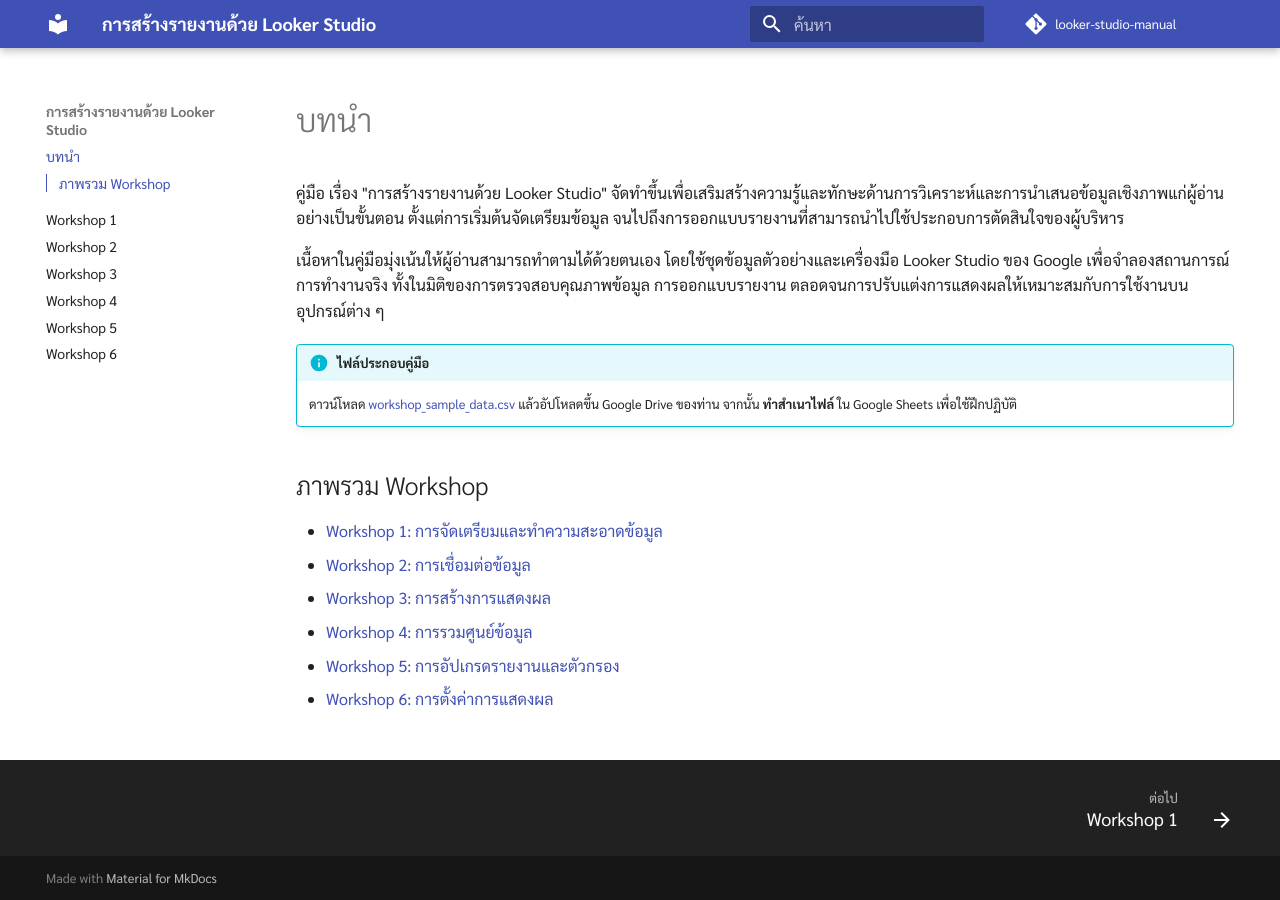
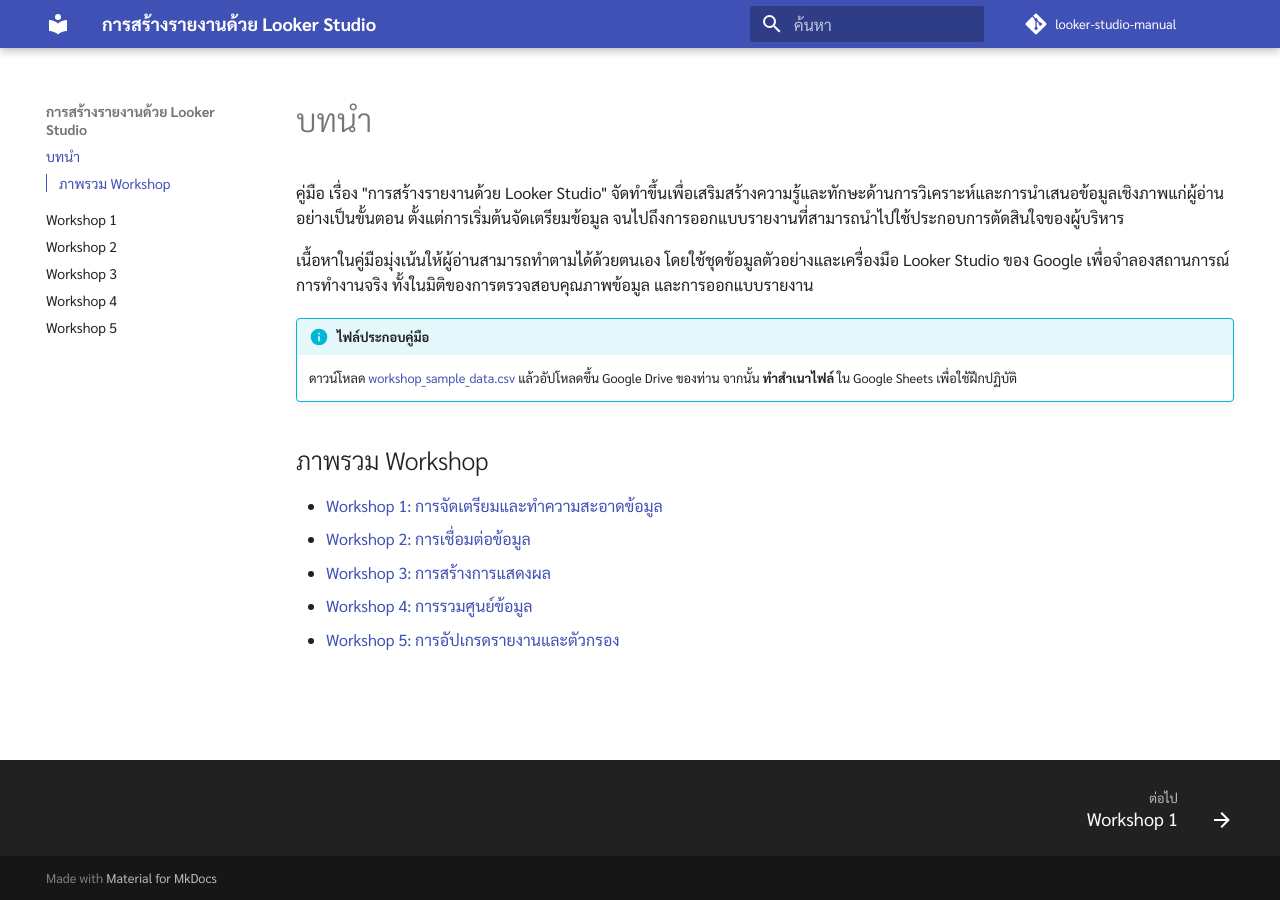
Before and after one commit to weeix/looker-studio-manual, an MkDocs documentation site: the page built from docs/index.md, in a window 1280 px wide. Built offline with MkDocs 1.6.1 and Material for MkDocs 9.7.7, drawn with Linux system fonts in a browser that asks for light colours; comment, search, counter and statistics services are not loaded.

Commit message:
delete the workshop about responsive layout

```diff
--- a/docs/index.md
+++ b/docs/index.md
@@ -2,7 +2,7 @@
 
 คู่มือ เรื่อง "การสร้างรายงานด้วย Looker Studio" จัดทำขึ้นเพื่อเสริมสร้างความรู้และทักษะด้านการวิเคราะห์และการนำเสนอข้อมูลเชิงภาพแก่ผู้อ่านอย่างเป็นขั้นตอน ตั้งแต่การเริ่มต้นจัดเตรียมข้อมูล จนไปถึงการออกแบบรายงานที่สามารถนำไปใช้ประกอบการตัดสินใจของผู้บริหาร
 
-เนื้อหาในคู่มือมุ่งเน้นให้ผู้อ่านสามารถทำตามได้ด้วยตนเอง โดยใช้ชุดข้อมูลตัวอย่างและเครื่องมือ Looker Studio ของ Google เพื่อจำลองสถานการณ์การทำงานจริง ทั้งในมิติของการตรวจสอบคุณภาพข้อมูล การออกแบบรายงาน ตลอดจนการปรับแต่งการแสดงผลให้เหมาะสมกับการใช้งานบนอุปกรณ์ต่าง ๆ
+เนื้อหาในคู่มือมุ่งเน้นให้ผู้อ่านสามารถทำตามได้ด้วยตนเอง โดยใช้ชุดข้อมูลตัวอย่างและเครื่องมือ Looker Studio ของ Google เพื่อจำลองสถานการณ์การทำงานจริง ทั้งในมิติของการตรวจสอบคุณภาพข้อมูล และการออกแบบรายงาน
 
 !!! info "ไฟล์ประกอบคู่มือ"
     ดาวน์โหลด [workshop_sample_data.csv](./assets/workshop_sample_data.csv)
@@ -15,4 +15,3 @@
 - [Workshop 3: การสร้างการแสดงผล](workshop-3.md)
 - [Workshop 4: การรวมศูนย์ข้อมูล](workshop-4.md)
 - [Workshop 5: การอัปเกรดรายงานและตัวกรอง](workshop-5.md)
-- [Workshop 6: การตั้งค่าการแสดงผล](workshop-6.md)
--- a/mkdocs.yml
+++ b/mkdocs.yml
@@ -45,4 +45,3 @@
   - Workshop 3: workshop-3.md
   - Workshop 4: workshop-4.md
   - Workshop 5: workshop-5.md
-  - Workshop 6: workshop-6.md
```
Also changed, not shown: docs/workshop-6.md (deleted, +0 -20 lines).
